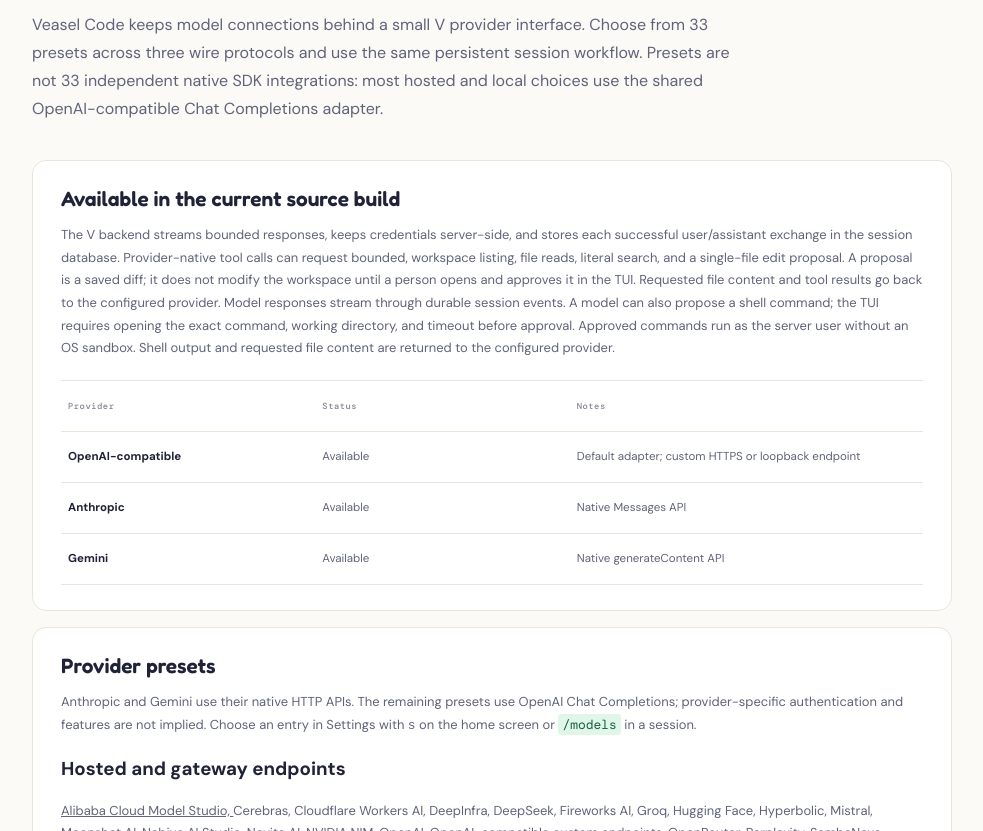
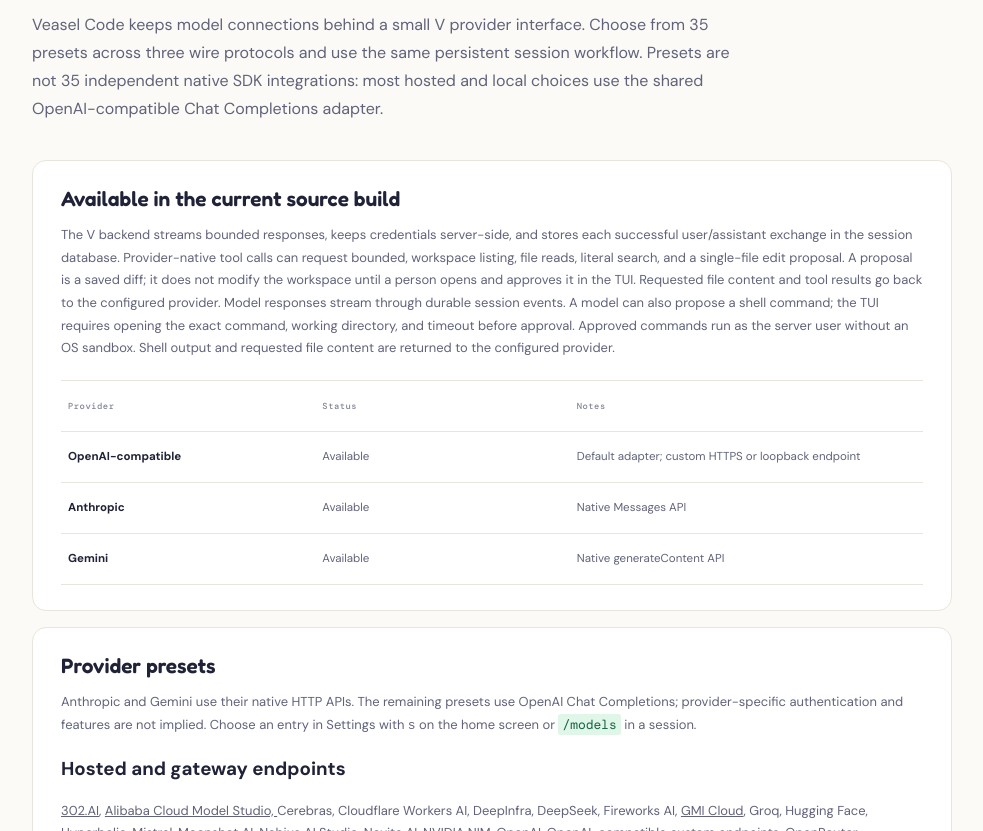
Before and after one commit to veasel-labs/website, an Astro site: page /website/docs/providers in a window 1280 px wide. Shown: the part 361-1192 px from the top of the page, without its empty margins (148-1131 px from the left). Built offline with nearby package versions, Linux system fonts and the light colour scheme; Astro itself is replaced by a stand-in of ours.

Commit message:
docs: list 302.AI and GMI Cloud (#19)
## Summary
- Increase the documented provider preset count to 35.
- List 302.AI and GMI Cloud with upstream documentation links.
- Keep the note distinguishing shared OpenAI-compatible transport from
native SDK integrations.

## Validation
- Prettier format check
- 7 website tests
- Astro check (0 errors, warnings, or hints)
- Static builds, including Vercel mode; all 12 route links resolve

Co-authored-by: Ulises Jeremias <17727170+ulises-jeremias@users.noreply.github.com>

```diff
--- a/src/pages/docs/providers.astro
+++ b/src/pages/docs/providers.astro
@@ -17,8 +17,8 @@
     </h1>
     <p class="lede">
       Veasel Code keeps model connections behind a small V provider interface.
-      Choose from 33 presets across three wire protocols and use the same
-      persistent session workflow. Presets are not 33 independent native SDK
+      Choose from 35 presets across three wire protocols and use the same
+      persistent session workflow. Presets are not 35 independent native SDK
       integrations: most hosted and local choices use the shared
       OpenAI-compatible Chat Completions adapter.
     </p>
@@ -77,14 +77,16 @@
       </p>
       <h3>Hosted and gateway endpoints</h3>
       <p>
+        <a href="https://doc-en.302.ai/5030894m0">302.AI</a>,
         <a href="https://help.aliyun.com/en/model-studio/compatibility-of-openai-with-dashscope">
           Alibaba Cloud Model Studio,
         </a>
         Cerebras, Cloudflare Workers AI, DeepInfra, DeepSeek, Fireworks AI,
-        Groq, Hugging Face, Hyperbolic, Mistral, Moonshot AI, Nebius AI Studio,
-        Novita AI, NVIDIA NIM, OpenAI, OpenAI-compatible custom endpoints,
-        OpenRouter, Perplexity, SambaNova, SiliconFlow, Together AI, Vercel AI
-        Gateway, Venice AI, xAI, and <a href="https://docs.z.ai/">Z.AI</a>.
+        <a href="https://www.gmicloud.ai/en/developers">GMI Cloud</a>, Groq,
+        Hugging Face, Hyperbolic, Mistral, Moonshot AI, Nebius AI Studio, Novita
+        AI, NVIDIA NIM, OpenAI, OpenAI-compatible custom endpoints, OpenRouter,
+        Perplexity, SambaNova, SiliconFlow, Together AI, Vercel AI Gateway,
+        Venice AI, xAI, and <a href="https://docs.z.ai/">Z.AI</a>.
       </p>
       <h3>Local endpoints</h3>
       <p>
```
